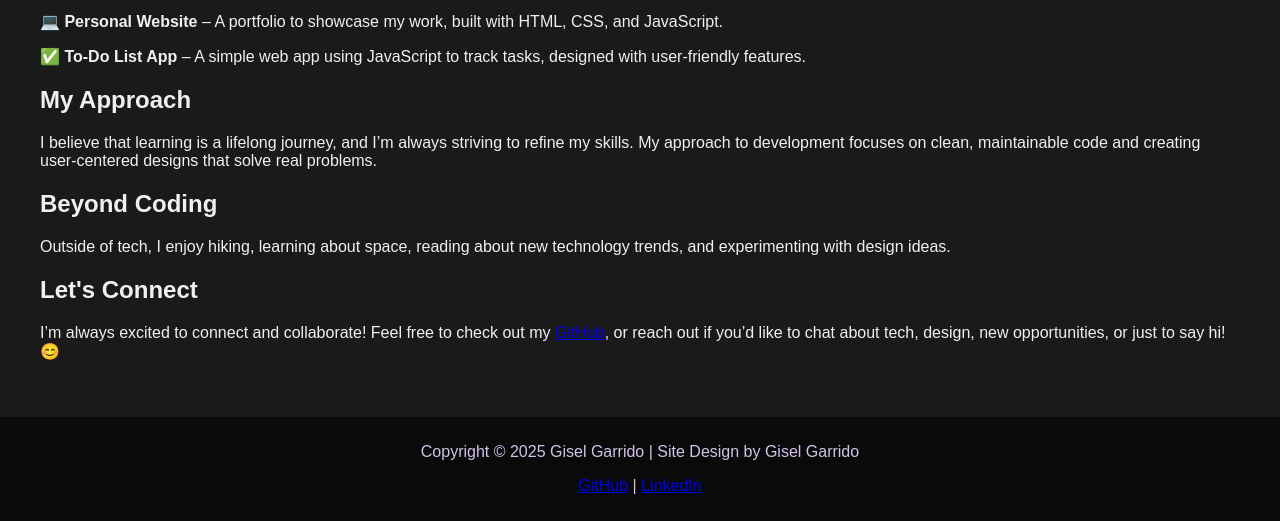
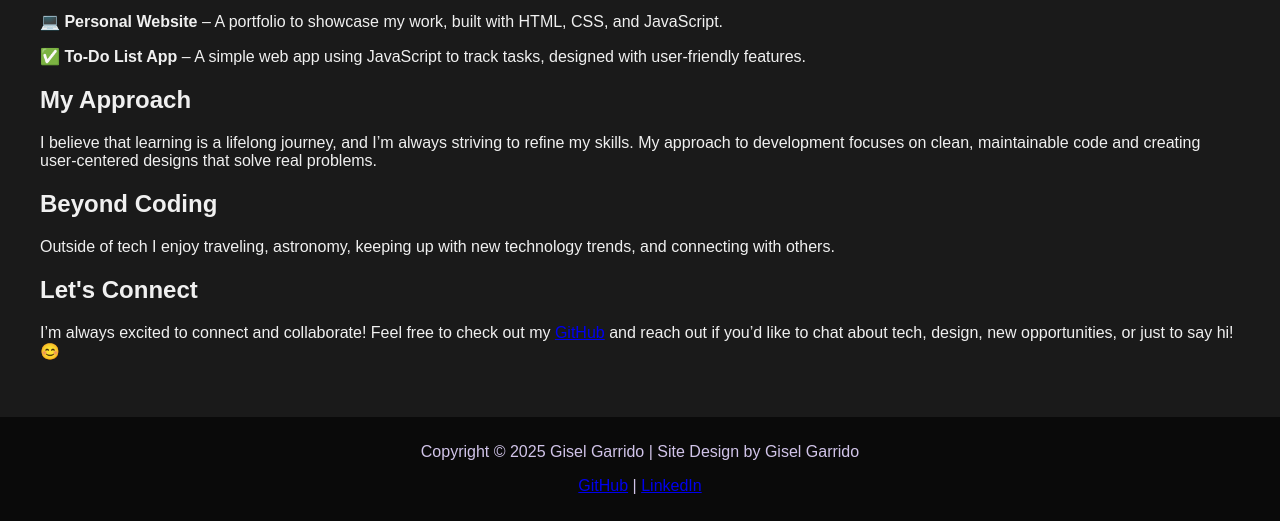
Before and after one commit to les1g/Gsite, a Flask app: page /about in a window 1280 px wide. Shown: the part 538-1059 px from the top of the page. Run offline with Flask 3, Linux system fonts and the light colour scheme.

Commit message:
Update about.html

```diff
--- a/templates/about.html
+++ b/templates/about.html
@@ -38,13 +38,13 @@
 <!-- Beyond Coding Section -->
 <section id="beyond-coding">
     <h2>Beyond Coding</h2>
-    <p>Outside of tech, I enjoy hiking, learning about space, reading about new technology trends, and experimenting with design ideas.</p>
+    <p>Outside of tech I enjoy traveling, astronomy, keeping up with new technology trends, and connecting with others.</p>
 </section>
 
 <!-- Let's Connect Section -->
 <section id="contact">
     <h2>Let's Connect</h2>
-    <p>I’m always excited to connect and collaborate! Feel free to check out my <a href="https://github.com/les1g" target="_blank">GitHub</a>, or reach out if you’d like to chat about tech, design, new opportunities, or just to say hi! 😊</p>
+    <p>I’m always excited to connect and collaborate! Feel free to check out my <a href="https://github.com/les1g" target="_blank">GitHub</a> and reach out if you’d like to chat about tech, design, new opportunities, or just to say hi! 😊</p>
 </section>
 
 {% endblock %}
```
